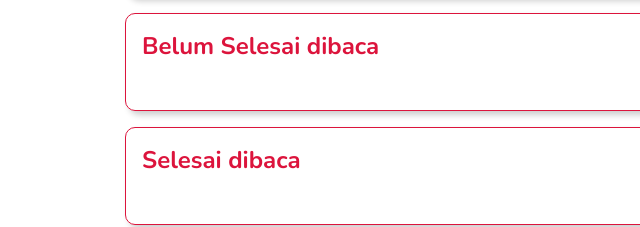
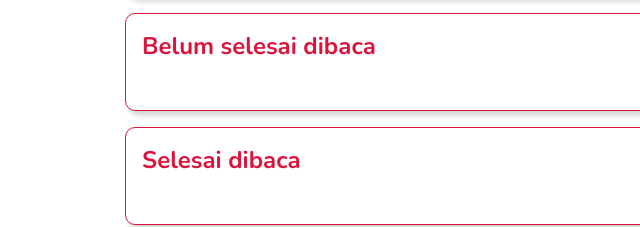
Before and after one commit to Halip26/submission-bookshelf-apps, a plain HTML site: page index.html in a window 1280 px wide. Shown: the part 686-913 px from the top of the page, 131-771 px from the left. Drawn offline with nearby package versions, Linux system fonts and the light colour scheme.

Commit message:
update unneccesery thing

```diff
--- a/index.html
+++ b/index.html
@@ -73,7 +73,7 @@
       </section>
 
       <section class="book_shelf">
-        <h2>Belum Selesai dibaca</h2>
+        <h2>Belum selesai dibaca</h2>
 
         <div id="incompleteBookshelfList" class="book_list"></div>
       </section>
```
